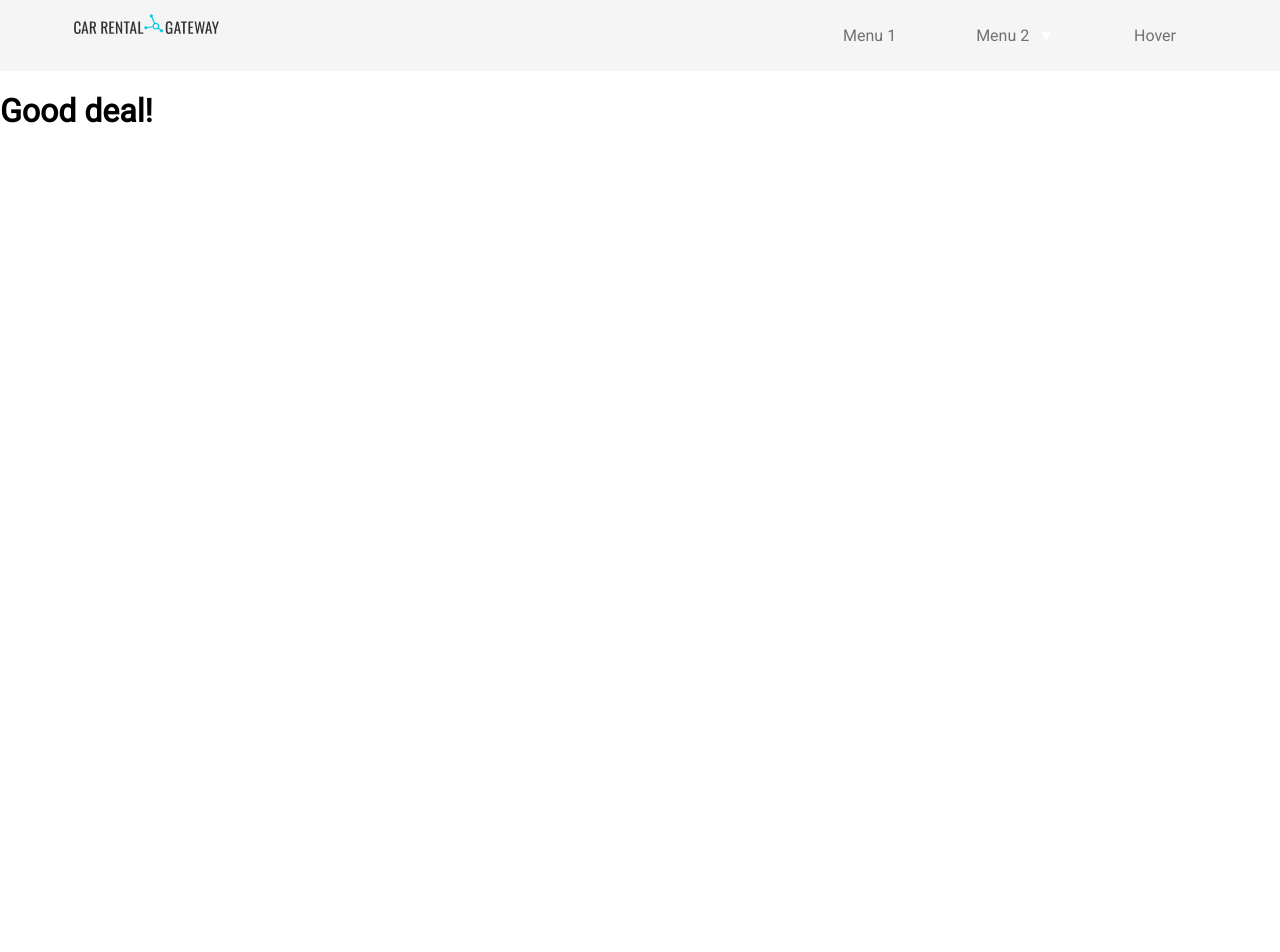
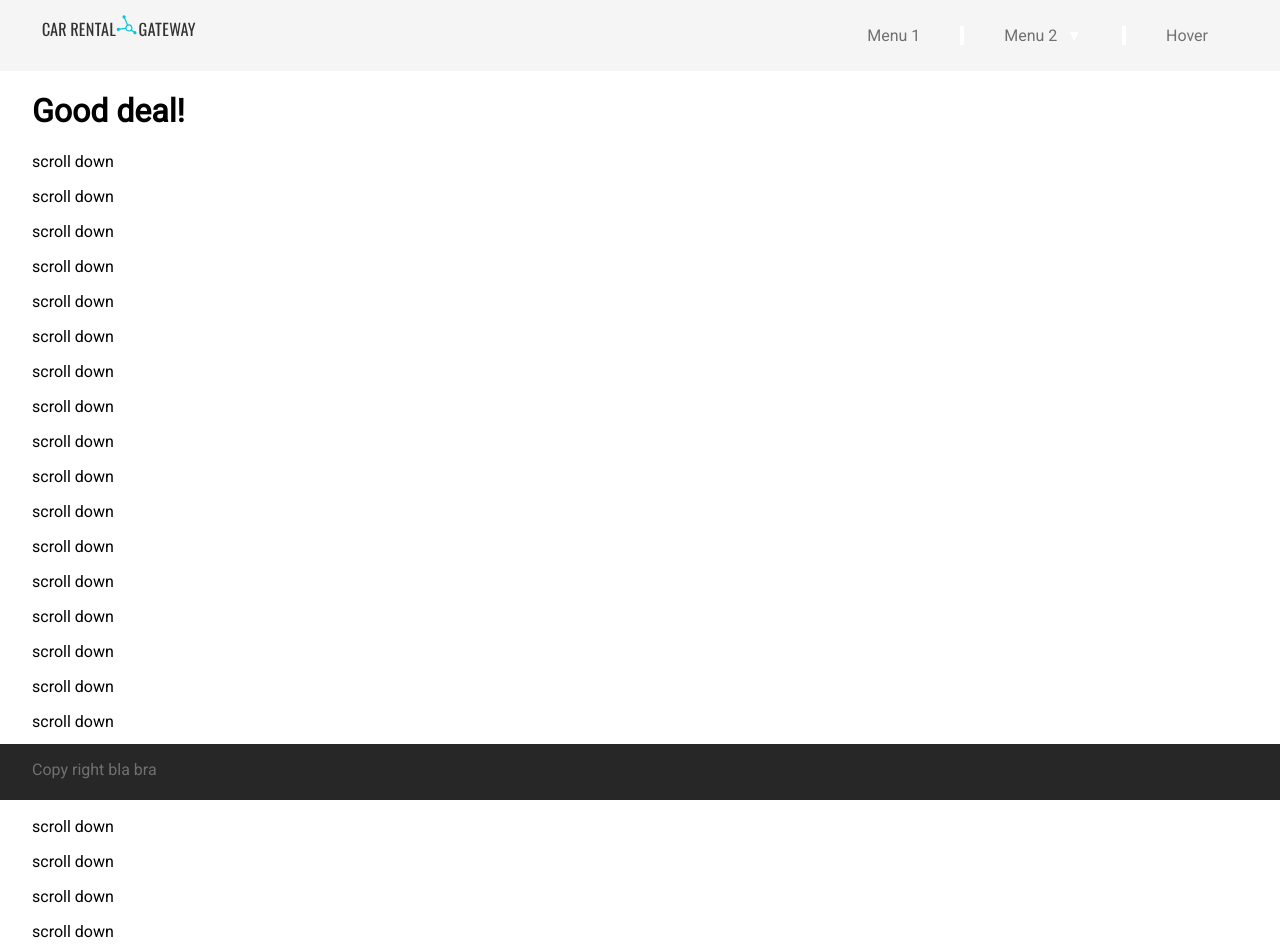
Before and after one commit to lanierc/crg-tech-test, a React (Create React App) app: page / in a window 1280 px wide. Shown: the top 952 px of the page. Before the commit the page ends 800 px from the top, so only its background shows below. Built offline with nearby package versions, Linux system fonts and the light colour scheme.

Commit message:
added footer

```diff
--- a/src/App.css
+++ b/src/App.css
@@ -170,11 +170,14 @@ body {
   background: #f5f5f5;
 }
 
+.container {
+  width: 95%;
+  margin: 0 auto;
+}
+
 .navbar .grid-container {
-  width: 90%;
   display: grid;
   grid-template-columns: 1fr 6fr;
-  margin: 0 auto;
 }
 
 .navbar .grid-container .logo img {
@@ -192,10 +195,19 @@ body {
   position: relative;
 }
 
+.navbar .grid-container nav ul.main-menu > li:not(:first-child)::before {
+  content: "|";
+  width: 4px;
+  height: 10px;
+  background: white;
+  color: white;
+}
+
 .navbar .grid-container nav ul.main-menu li a {
   color: #707070;
   display: inline-block;
   padding: 5px 20px;
+  white-space: nowrap;
 }
 
 .navbar .grid-container nav ul.main-menu li a:hover {
@@ -229,3 +241,14 @@ body {
 .navbar .grid-container nav ul.main-menu li:hover ul.sub-menu {
   display: block;
 }
+
+footer {
+  position: fixed;
+  height: 7vh;
+  bottom: 0;
+  left: 0;
+  /* Setting right to 0 as well to guarantee the container stretches to 100% width all the time */
+  right: 0;
+  background: #272727;
+  color: #707070;
+}
--- a/src/App.js
+++ b/src/App.js
@@ -4,6 +4,7 @@ import vehicles from "./assets/vehicles.json";
 import Navbar from "./components/Navbar";
 import Header from "./components/Header";
 import Search from "./components/Search";
+import Footer from "./components/Footer";
 import "./App.css";
 
 class App extends React.Component {
@@ -17,6 +18,7 @@ class App extends React.Component {
         <div className="App">
           <Navbar />
           {this.state.searchResults.length === 0 ? <Header /> : <Search />}
+          <Footer />
         </div>
       </Router>
     );
--- a/src/components/Footer.js
+++ b/src/components/Footer.js
@@ -1 +1,15 @@
 import React from "react";
+
+class Footer extends React.Component {
+  render() {
+    return (
+      <footer>
+        <div className="container">
+          <p>Copy right bla bra</p>
+        </div>
+      </footer>
+    );
+  }
+}
+
+export default Footer;
--- a/src/components/Header.js
+++ b/src/components/Header.js
@@ -4,7 +4,59 @@ class Header extends React.Component {
   render() {
     return (
       <header>
-        <h1>Good deal!</h1>
+        <div className="container">
+          <h1>Good deal!</h1>
+          <p>scroll down</p>
+          <p>scroll down</p>
+          <p>scroll down</p>
+          <p>scroll down</p>
+          <p>scroll down</p>
+          <p>scroll down</p>
+          <p>scroll down</p>
+          <p>scroll down</p>
+          <p>scroll down</p>
+          <p>scroll down</p>
+          <p>scroll down</p>
+          <p>scroll down</p>
+          <p>scroll down</p>
+          <p>scroll down</p>
+          <p>scroll down</p>
+          <p>scroll down</p>
+          <p>scroll down</p>
+          <p>scroll down</p>
+          <p>scroll down</p>
+          <p>scroll down</p>
+          <p>scroll down</p>
+          <p>scroll down</p>
+          <p>scroll down</p>
+          <p>scroll down</p>
+          <p>scroll down</p>
+          <p>scroll down</p>
+          <p>scroll down</p>
+          <p>scroll down</p>
+          <p>scroll down</p>
+          <p>scroll down</p>
+          <p>scroll down</p>
+          <p>scroll down</p>
+          <p>scroll down</p>
+          <p>scroll down</p>
+          <p>scroll down</p>
+          <p>scroll down</p>
+          <p>scroll down</p>
+          <p>scroll down</p>
+          <p>scroll down</p>
+          <p>scroll down</p>
+          <p>scroll down</p>
+          <p>scroll down</p>
+          <p>scroll down</p>
+          <p>scroll down</p>
+          <p>scroll down</p>
+          <p>scroll down</p>
+          <p>scroll down</p>
+          <p>scroll down</p>
+          <p>scroll down</p>
+          <p>scroll down</p>
+        </div>
       </header>
     );
   }
--- a/src/components/Navbar.js
+++ b/src/components/Navbar.js
@@ -7,7 +7,7 @@ class Navbar extends React.Component {
     return (
       <Router>
         <div className="navbar">
-          <div className="grid-container">
+          <div className="container grid-container">
             <div className="logo">
               <img src={logo} alt="Car Rental Gateway" />
             </div>
```
